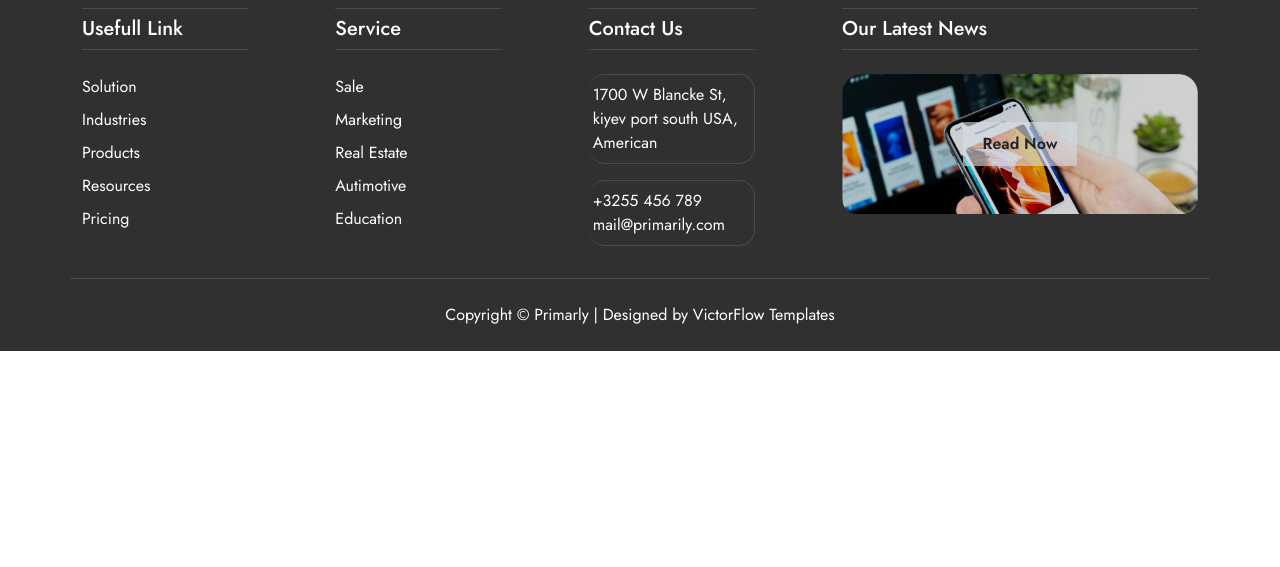
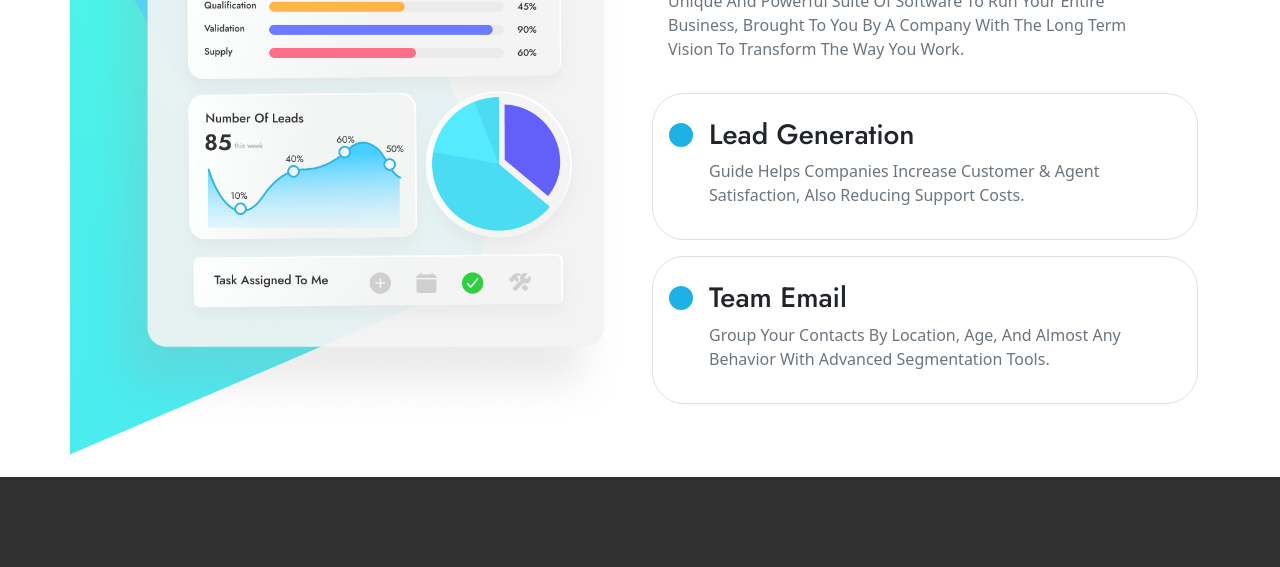
Before and after one commit to rased100/prime-crm-bootstrap, a plain HTML site: page index.html in a window 1280 px wide. Shown: the part 1671-2238 px from the top of the page. Before the commit the page ends 2022 px from the top, so only its background shows below. Drawn offline with nearby package versions, Linux system fonts and the light colour scheme.

Commit message:
design management

```diff
--- a/css/styles.css
+++ b/css/styles.css
@@ -85,6 +85,33 @@ h2 {
   background-color: #f4f4f4;
 }
 
+/* management */
+.manageone-container {
+  background-image: url("../images/manage1/Background1.png");
+  background-size: 39% auto;
+  background-position: top left;
+  background-repeat: no-repeat;
+  /* height: 100vh; */
+}
+
+.custom-circle {
+  border-radius: 75px;
+  border: 12px solid #1eb1e5;
+  display: inline-flex;
+  flex: 0 0 auto;
+}
+
+.custom-bg {
+  background-color: rgba(255, 255, 255, 0.75);
+}
+
+/* .managetwo-container {
+  background-image: url("../../assets/images/manage1/Background2.png");
+  background-size: 39% auto;
+  background-position: top right;
+  background-repeat: no-repeat;
+} */
+
 /* responsive */
 @media (min-width: 0px) and (max-width: 767px) {
   .mybanner-container {
@@ -93,3 +120,13 @@ h2 {
     background-repeat: no-repeat !important;
   }
 }
+@media (min-width: 0px) and (max-width: 991px) {
+  /* management */
+  .manageone-container {
+    background-image: url("../images/manage1/Background1.png");
+    background-size: 90% auto;
+    background-position: bottom left;
+    background-repeat: no-repeat;
+    /* height: 100vh; */
+  }
+}
--- a/index.html
+++ b/index.html
@@ -326,8 +326,70 @@
         </div>
       </div>
     </div>
+    <!-- Premium Features end -->
+    <!-- Management start -->
+    <div class="container manageone-container">
+      <div class="py-5">
+        <div class="row justify-content-center">
+          <div class="col-lg-6 order-2 order-lg-1 mb-5 mb-lg-0">
+            <div class="p-">
+              <img src="./images/manage1/Image1.png" alt="" class="img-fluid" />
+            </div>
+          </div>
+          <div class="col-lg-6 order-1 order-lg-2">
+            <div class="col-md-10 col-lg-12 mx-md-auto mx-lg-0">
+              <h1
+                class="text-dark fs-2 fw-semibold px-3 py-2 col-md-9 col-lg-12 col-xl-10"
+              >
+                Allocate Leads and Simplify Lead Management
+              </h1>
+              <p
+                class="text-secondary fs-6 fw-normal text-capitalize col-11 m-0 px-3 py-2"
+              >
+                Unique and powerful suite of software to run your entire
+                business, brought to you by a company with the long term vision
+                to transform the way you work.
+              </p>
+            </div>
+            <div class="flex mt-4 border rounded-5 custom-bg">
+              <div class="p-3">
+                <div class="d-flex align-items-center">
+                  <div class="custom-circle"></div>
+                  <h2 class="text-dark fs-3 fw-medium m-0 px-3 py-2">
+                    Lead Generation
+                  </h2>
+                </div>
+                <div>
+                  <p class="text-secondary fs-6 fw-normal ps-4 ms-3">
+                    Guide Helps Companies Increase Customer & Agent
+                    Satisfaction, Also Reducing Support Costs.
+                  </p>
+                </div>
+              </div>
+            </div>
+            <div class="flex mt-3 border rounded-5 custom-bg">
+              <div class="p-3">
+                <div class="d-flex align-items-center">
+                  <div class="custom-circle"></div>
+                  <h2 class="text-dark fs-3 fw-medium m-0 px-3 py-2">
+                    Team Email
+                  </h2>
+                </div>
+                <div>
+                  <p class="text-secondary fs-6 fw-normal ps-4 ms-3">
+                    Group Your Contacts By Location, Age, And Almost Any
+                    Behavior With Advanced Segmentation Tools.
+                  </p>
+                </div>
+              </div>
+            </div>
+          </div>
+        </div>
+      </div>
+    </div>
 
-    <!-- Premium Features end -->
+    <!-- Management end -->
+
     <!-- ---------------------------------- Footer  -------------------------------------->
     <!-- ---------------------------------- ********  -------------------------------------->
     <!-- ---------------------------------- ********  -------------------------------------->
```
Also changed, not shown: images/manage1/circle.png (added).
